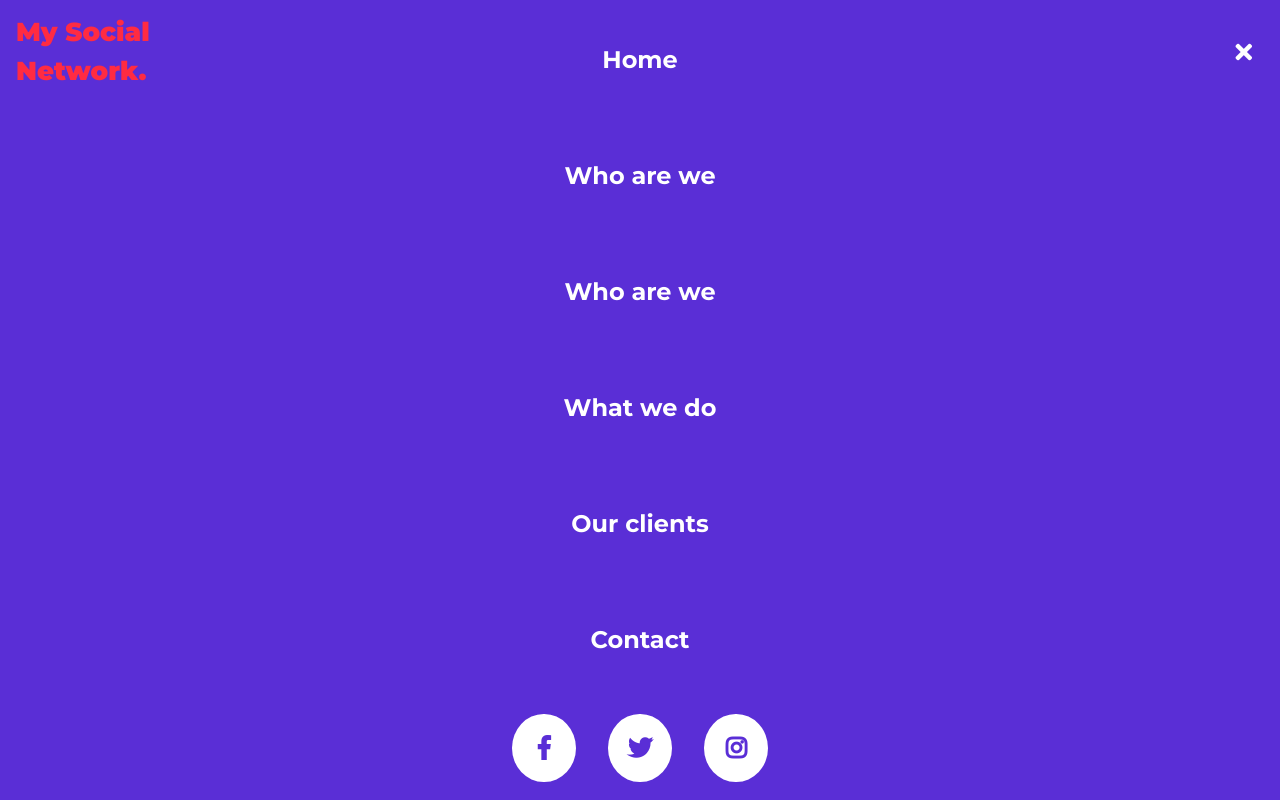
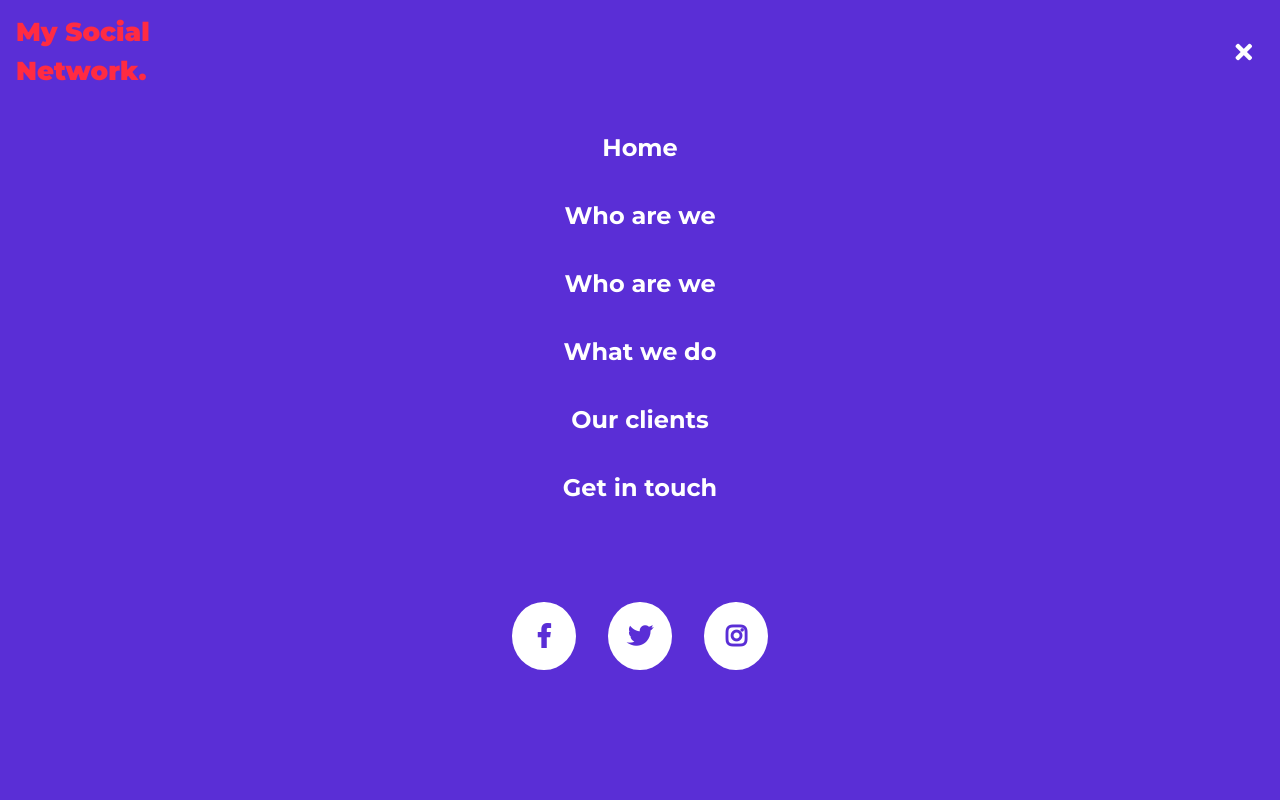
Before and after one commit to benbagley/sixth-story-static, a plain HTML site: page index.html in a window 1280 px wide. Both pictures are taken after a click on the button "Toggle navigation". Shown: the top 800 px of the page. Drawn offline with nearby package versions, Linux system fonts and the light colour scheme.

Commit message:
navgation tweaks

```diff
--- a/assets/css/style.css
+++ b/assets/css/style.css
@@ -53,11 +53,12 @@ i { font-size: 24px; }
 }
 
 .navbar-nav { width: 100vw; }
+.navbar-nav .social-icons { padding-top: 4rem; }
 
 .nav-item {
   transition: .2s background ease-in-out;
   text-align: center;
-  padding: 2rem;
+  padding: 0.5rem 0;
 }
 
 .nav-item a {
--- a/index.html
+++ b/index.html
@@ -48,7 +48,7 @@
         </li>
 
         <li class="nav-item">
-          <a class="nav-link" href="#contact">Contact</a>
+          <a class="nav-link" href="#contact">Get in touch</a>
         </li>
 
         <section class="d-flex justify-content-center social-icons">
```
